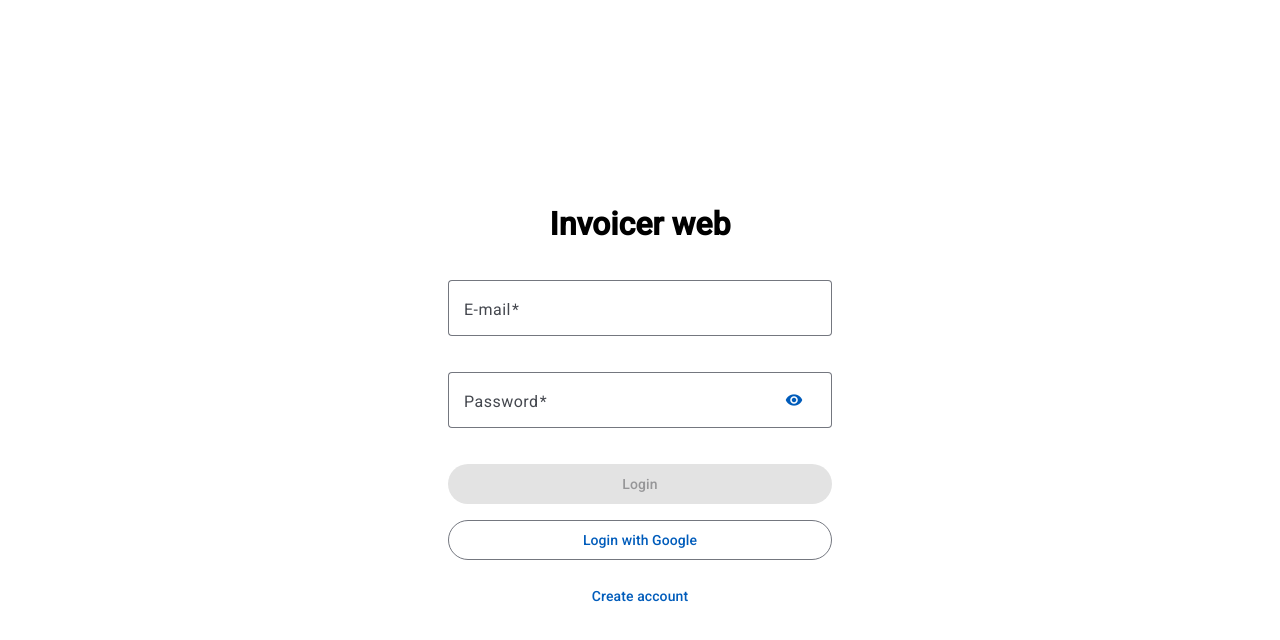
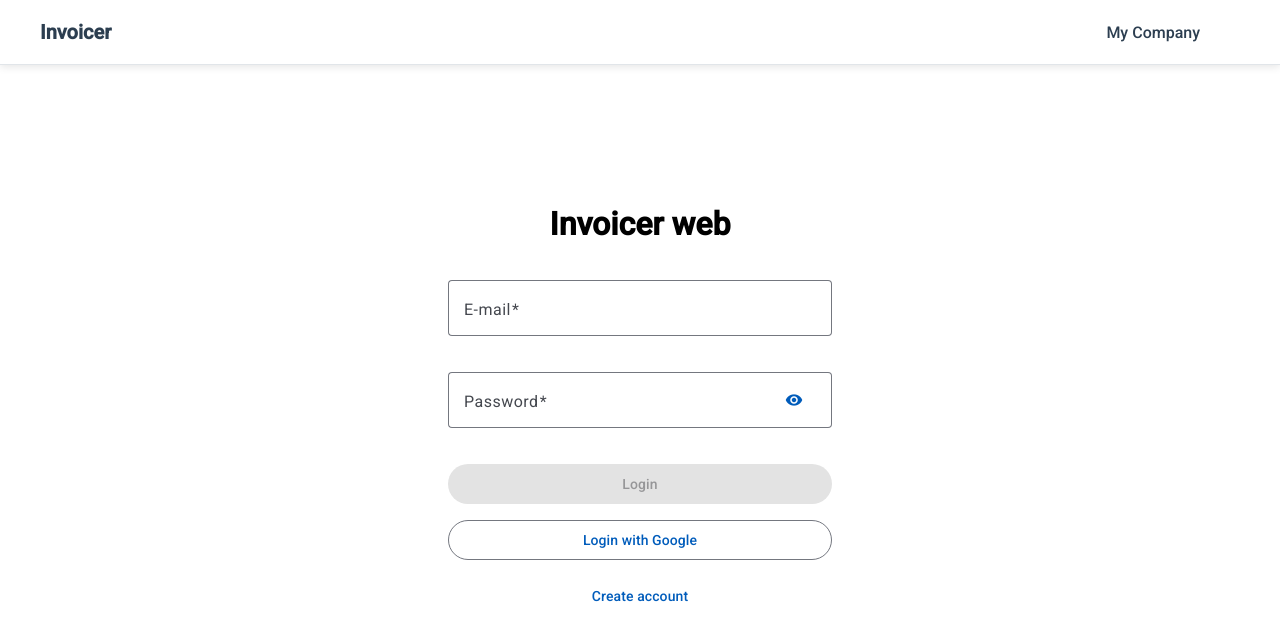
Before and after one commit to MonolithicIO/invoicer-web, an Angular app: page /login in a window 1280 px wide. Shown: the top 640 px of the page. Built offline with nearby package versions, Linux system fonts and the light colour scheme.

Commit message:
feat: header basic ui

```diff
--- a/src/app/app.component.html
+++ b/src/app/app.component.html
@@ -1 +1,2 @@
+<app-app-header></app-app-header>
 <router-outlet></router-outlet>
--- a/src/app/app.component.ts
+++ b/src/app/app.component.ts
@@ -1,9 +1,10 @@
 import { Component } from "@angular/core";
 import { RouterOutlet } from "@angular/router";
+import { AppHeaderComponent } from "./feature/global/app-header/app-header.component";
 
 @Component({
   selector: "app-root",
-  imports: [RouterOutlet],
+  imports: [RouterOutlet, AppHeaderComponent],
   templateUrl: "./app.component.html",
   styleUrl: "./app.component.css",
 })
--- /dev/null
+++ b/src/app/feature/global/app-header/app-header.component.css
@@ -0,0 +1,248 @@
+.app-header {
+  position: fixed;
+  top: 0;
+  left: 0;
+  right: 0;
+  z-index: 1000;
+  background: #ffffff;
+  box-shadow: 0 2px 8px rgba(0, 0, 0, 0.1);
+  border-bottom: 1px solid #e1e5e9;
+}
+.navbar {
+  height: 64px;
+}
+.navbar-container {
+  max-width: 1200px;
+  margin: 0 auto;
+  padding: 0 20px;
+  height: 100%;
+  display: flex;
+  align-items: center;
+  justify-content: space-between;
+} /* Brand/Logo */
+.navbar-brand {
+  display: flex;
+  align-items: center;
+  cursor: pointer;
+  text-decoration: none;
+  color: #2c3e50;
+}
+.logo {
+  height: 32px;
+  width: auto;
+  margin-right: 12px;
+}
+.brand-text {
+  font-size: 20px;
+  font-weight: 600;
+  color: #2c3e50;
+} /* Navigation Menu */
+.navbar-menu {
+  display: flex;
+  flex: 1;
+  justify-content: center;
+}
+.navbar-nav {
+  display: flex;
+  list-style: none;
+  margin: 0;
+  padding: 0;
+  gap: 32px;
+}
+.nav-item {
+  display: flex;
+}
+.nav-link {
+  display: flex;
+  align-items: center;
+  padding: 8px 16px;
+  text-decoration: none;
+  color: #64748b;
+  font-weight: 500;
+  border-radius: 6px;
+  transition: all 0.2s ease;
+  cursor: pointer;
+}
+.nav-link:hover {
+  color: #3b82f6;
+  background-color: #f1f5f9;
+}
+.nav-link.active {
+  color: #3b82f6;
+  background-color: #eff6ff;
+}
+.nav-link i {
+  margin-right: 8px;
+  font-size: 16px;
+} /* User Menu */
+.user-menu {
+  display: flex;
+  align-items: center;
+  position: relative;
+}
+.user-info {
+  display: flex;
+  align-items: center;
+  margin-right: 12px;
+}
+.user-name {
+  font-weight: 500;
+  color: #2c3e50;
+  margin-right: 12px;
+}
+.user-avatar img {
+  width: 32px;
+  height: 32px;
+  border-radius: 50%;
+  object-fit: cover;
+} /* Dropdown */
+.dropdown {
+  position: relative;
+}
+.dropdown-toggle {
+  background: none;
+  border: none;
+  cursor: pointer;
+  padding: 8px;
+  border-radius: 4px;
+  transition: background-color 0.2s;
+}
+.dropdown-toggle:hover {
+  background-color: #f1f5f9;
+}
+.dropdown-menu {
+  position: absolute;
+  top: 100%;
+  right: 0;
+  background: white;
+  border: 1px solid #e1e5e9;
+  border-radius: 8px;
+  box-shadow: 0 4px 12px rgba(0, 0, 0, 0.1);
+  min-width: 180px;
+  padding: 8px 0;
+  opacity: 0;
+  visibility: hidden;
+  transform: translateY(-10px);
+  transition: all 0.2s ease;
+}
+.dropdown:hover .dropdown-menu,
+.dropdown-menu.show {
+  opacity: 1;
+  visibility: visible;
+  transform: translateY(0);
+}
+.dropdown-item {
+  display: flex;
+  align-items: center;
+  padding: 12px 16px;
+  text-decoration: none;
+  color: #64748b;
+  font-weight: 500;
+  cursor: pointer;
+  transition: background-color 0.2s;
+  border: none;
+  background: none;
+  width: 100%;
+  text-align: left;
+}
+.dropdown-item:hover {
+  background-color: #f8fafc;
+  color: #2c3e50;
+}
+.dropdown-item.logout {
+  color: #dc2626;
+}
+.dropdown-item.logout:hover {
+  background-color: #fef2f2;
+}
+.dropdown-item i {
+  margin-right: 10px;
+  font-size: 14px;
+}
+.dropdown-divider {
+  height: 1px;
+  background-color: #e1e5e9;
+  margin: 8px 0;
+} /* Mobile Menu */
+.mobile-menu-btn {
+  display: none;
+}
+.hamburger {
+  background: none;
+  border: none;
+  cursor: pointer;
+  padding: 8px;
+  display: flex;
+  flex-direction: column;
+  justify-content: space-around;
+  width: 24px;
+  height: 24px;
+}
+.hamburger span {
+  display: block;
+  height: 2px;
+  width: 100%;
+  background-color: #64748b;
+  border-radius: 1px;
+  transition: all 0.3s ease;
+  transform-origin: center;
+}
+.hamburger.active span:nth-child(1) {
+  transform: rotate(45deg) translateY(6px);
+}
+.hamburger.active span:nth-child(2) {
+  opacity: 0;
+}
+.hamburger.active span:nth-child(3) {
+  transform: rotate(-45deg) translateY(-6px);
+}
+.mobile-menu {
+  display: none;
+  position: absolute;
+  top: 100%;
+  left: 0;
+  right: 0;
+  background: white;
+  border-top: 1px solid #e1e5e9;
+  box-shadow: 0 4px 12px rgba(0, 0, 0, 0.1);
+}
+.mobile-nav {
+  list-style: none;
+  margin: 0;
+  padding: 16px 0;
+}
+.mobile-nav li {
+  border-bottom: 1px solid #f1f5f9;
+}
+.mobile-nav a {
+  display: block;
+  padding: 16px 20px;
+  text-decoration: none;
+  color: #64748b;
+  font-weight: 500;
+  transition: background-color 0.2s;
+}
+.mobile-nav a:hover {
+  background-color: #f8fafc;
+  color: #2c3e50;
+}
+.mobile-nav a.logout {
+  color: #dc2626;
+} /* Responsive */
+@media (max-width: 768px) {
+  .navbar-menu {
+    display: none;
+  }
+  .mobile-menu-btn {
+    display: flex;
+  }
+  .mobile-menu {
+    display: block;
+  }
+  .user-name {
+    display: none;
+  }
+  .navbar-container {
+    padding: 0 16px;
+  }
+}
--- /dev/null
+++ b/src/app/feature/global/app-header/app-header.component.html
@@ -0,0 +1,48 @@
+@if (showHeader()) {
+<header class="app-header">
+  <nav class="navbar">
+    <div class="navbar-container">
+      <!-- Logo/Brand -->
+      <div class="navbar-brand">
+        <span class="brand-text">Invoicer</span>
+      </div>
+
+      <!-- User Menu -->
+      @if (isLoggedIn()) {
+      <div class="user-menu">
+        <div class="user-info">
+          <span class="user-name">{{ companyName() }}</span>
+        </div>
+
+        <!-- Dropdown Menu -->
+        <div class="dropdown">
+          <button
+            class="dropdown-toggle"
+            type="button"
+            aria-label="Menu do usuário"
+            [attr.aria-expanded]="dropdownOpen()"
+          >
+            <i class="icon-chevron-down"></i>
+          </button>
+          <div class="dropdown-menu" [class.show]="dropdownOpen()" role="menu">
+            <a class="dropdown-item" role="menuitem">
+              <i class="icon-user"></i>
+              Meu Perfil
+            </a>
+            <a class="dropdown-item" role="menuitem">
+              <i class="icon-settings"></i>
+              Configurações
+            </a>
+            <div class="dropdown-divider"></div>
+            <a class="dropdown-item logout" role="menuitem">
+              <i class="icon-logout"></i>
+              Sair
+            </a>
+          </div>
+        </div>
+      </div>
+      }
+    </div>
+  </nav>
+</header>
+}
--- /dev/null
+++ b/src/app/feature/global/app-header/app-header.component.ts
@@ -0,0 +1,14 @@
+import { Component, signal } from "@angular/core";
+
+@Component({
+  selector: "app-app-header",
+  imports: [],
+  templateUrl: "./app-header.component.html",
+  styleUrl: "./app-header.component.css",
+})
+export class AppHeaderComponent {
+  readonly showHeader = signal(true);
+  readonly isLoggedIn = signal(true);
+  readonly companyName = signal("My Company");
+  readonly dropdownOpen = signal(false);
+}
```
Also changed, not shown: 1 other file (tests, documents, lock files or other folders).
